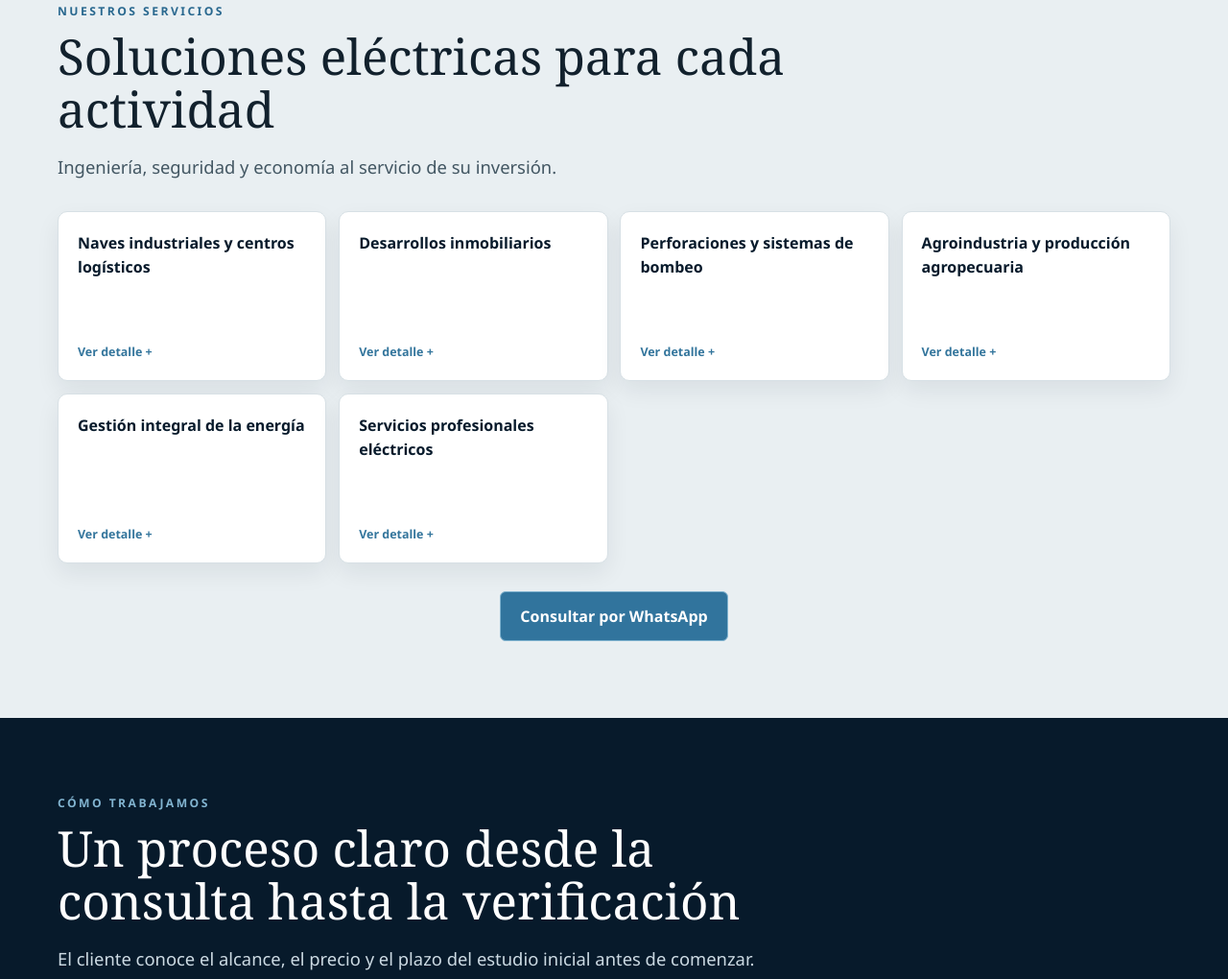
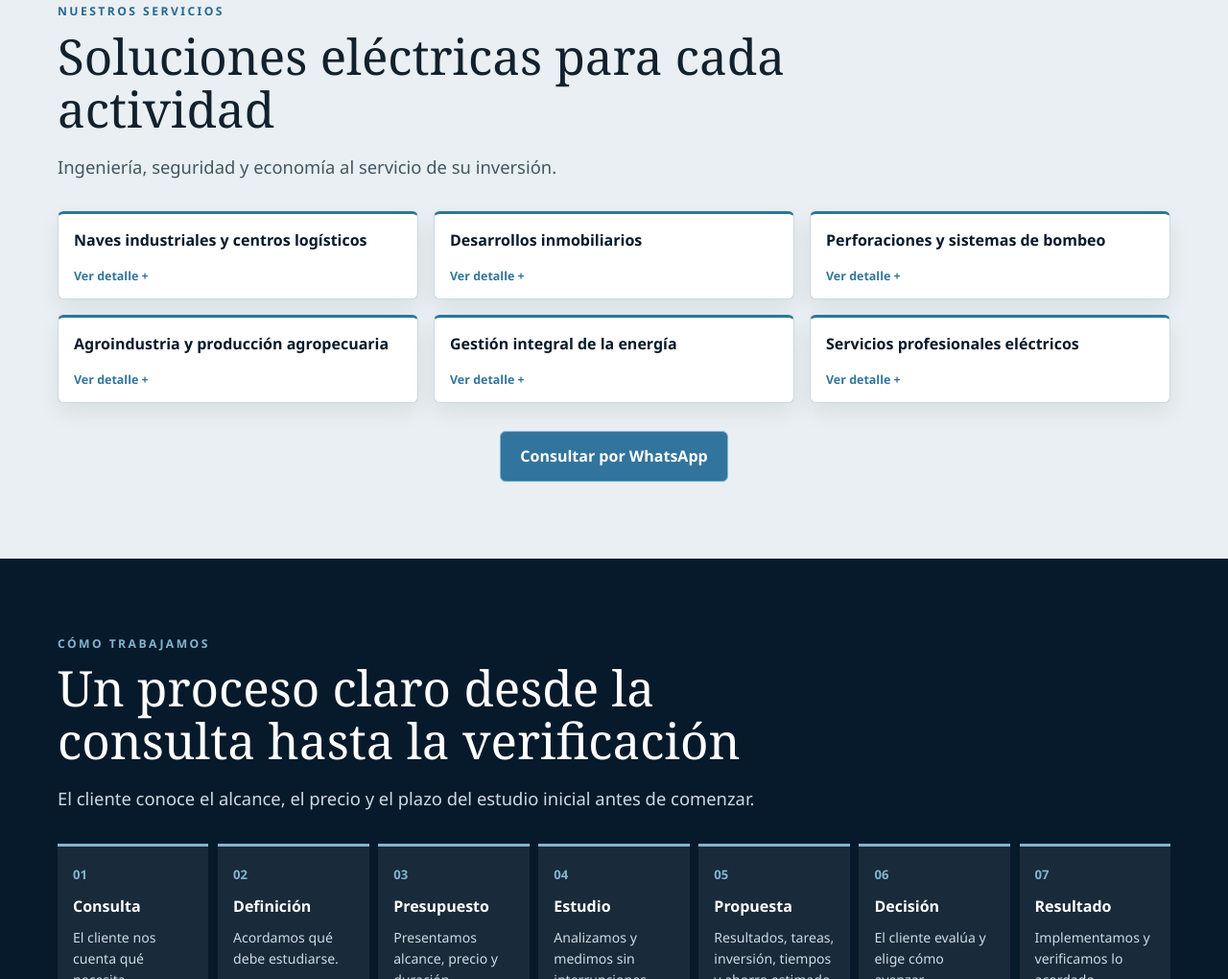
Before and after one commit to FranciscoSolanoJones/ingenierojones, a plain HTML site: page index.html in a window 1280 px wide. Shown: the part 1514-2534 px from the top of the page at 96% size. Drawn offline with Linux system fonts and the light colour scheme.

Commit message:
Update index.html

```diff
--- a/index.html
+++ b/index.html
@@ -78,7 +78,56 @@ Seguridad, cumplimiento normativo y economía.
       <p class="lead">Ingeniería, seguridad y economía al servicio de su inversión.</p>
     </div>
 
-    <div class="service-grid" style="grid-template-columns:repeat(auto-fit,minmax(min(280px,100%),1fr))">
+<style>
+  .service-grid.services-home {
+    display: grid;
+    grid-template-columns: repeat(3, minmax(0, 1fr));
+    gap: 1rem;
+    align-items: start;
+  }
+
+  .services-home > details.service {
+    min-width: 0;
+    min-height: 0;
+    height: auto;
+    overflow: hidden;
+    border: 1px solid #cbd9df;
+    border-top: 3px solid #28779a;
+    border-radius: 0.4rem;
+    background: #fff;
+  }
+
+  .services-home > details.service > summary {
+    box-sizing: border-box;
+    min-height: 5.5rem;
+    height: auto;
+    padding: 0.9rem 1rem;
+    cursor: pointer;
+  }
+
+  .services-home > details.service > summary:hover {
+    background: #f2f7f9;
+  }
+
+  .services-home > details.service > summary:focus-visible {
+    outline: 2px solid #28779a;
+    outline-offset: -3px;
+  }
+
+  @media (max-width: 850px) {
+    .service-grid.services-home {
+      grid-template-columns: repeat(2, minmax(0, 1fr));
+    }
+  }
+
+  @media (max-width: 560px) {
+    .service-grid.services-home {
+      grid-template-columns: 1fr;
+    }
+  }
+</style>
+
+<div class="service-grid services-home">
 
       <details class="service">
         <summary>Naves industriales y centros logísticos</summary>
```
